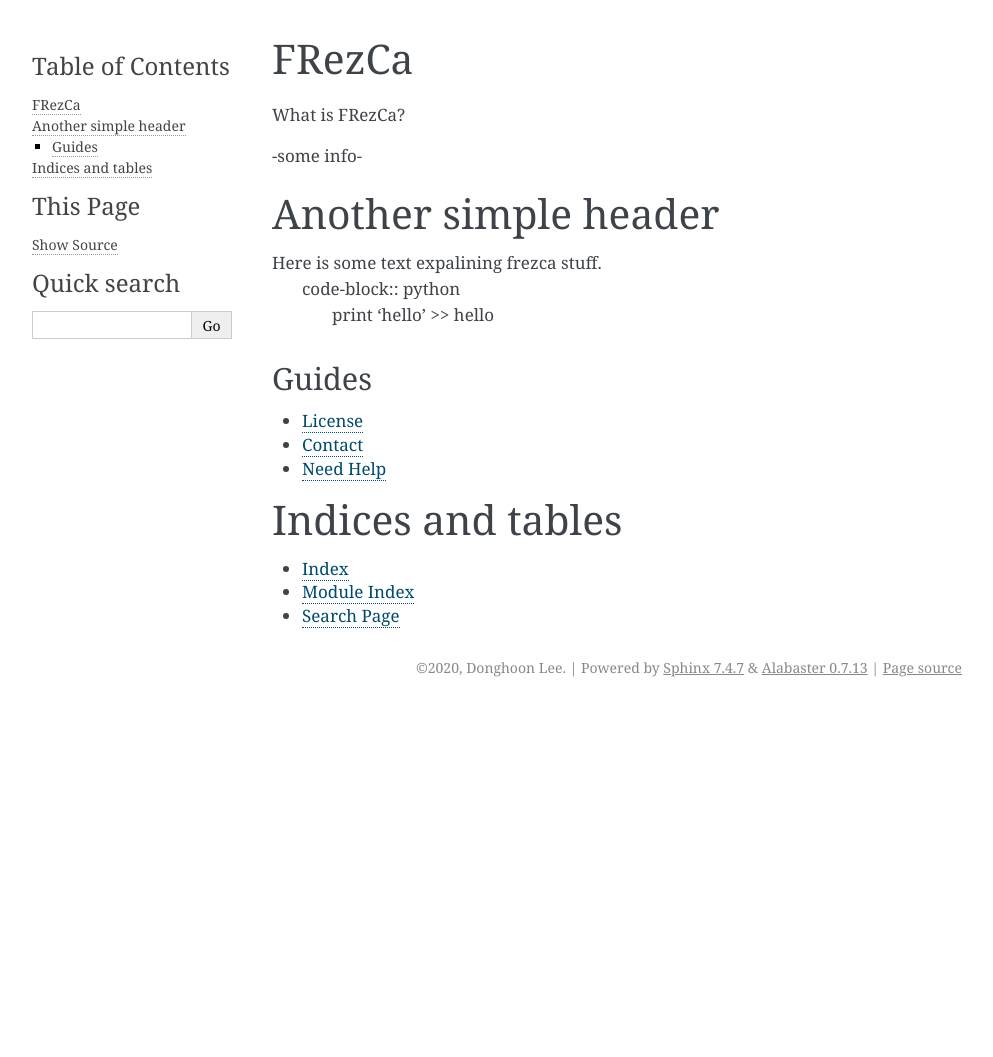
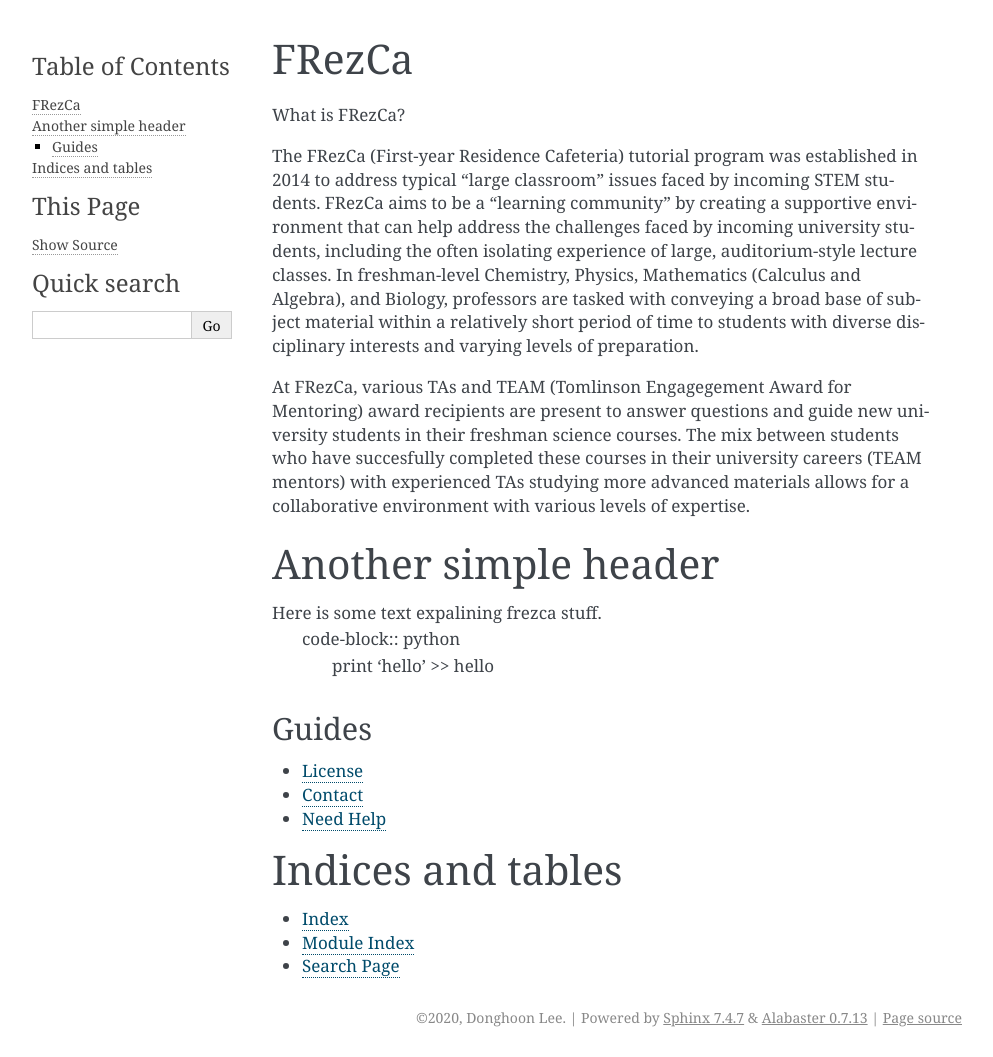
Before and after one commit to oulinyu/FRezCa-McGill, a Sphinx documentation site: the page built from docs/source/index.rst, in a window 1280 px wide. Shown: the whole page, without its empty margins (148-1141 px from the left). Built offline with Sphinx 7.4.7, drawn with Linux system fonts in a browser that asks for light colours; before the commit the page ends 900 px from its top, so only the background shows below that.

Commit message:
Update index.rst

```diff
--- a/docs/source/index.rst
+++ b/docs/source/index.rst
@@ -3,7 +3,9 @@
 
 What is FRezCa?
 
--some info-
+The FRezCa (First-year Residence Cafeteria) tutorial program was established in 2014 to address typical “large classroom” issues faced by incoming STEM students. FRezCa aims to be a “learning community” by creating a supportive environment that can help address the challenges faced by incoming university students, including the often isolating experience of large, auditorium-style lecture classes. In freshman-level Chemistry, Physics, Mathematics (Calculus and Algebra), and Biology, professors are tasked with conveying a broad base of subject material within a relatively short period of time to students with diverse disciplinary interests and varying levels of preparation.
+
+At FRezCa, various TAs and TEAM (Tomlinson Engagegement Award for Mentoring) award recipients are present to answer questions and guide new university students in their freshman science courses. The mix between students who have succesfully completed these courses in their university careers (TEAM mentors) with experienced TAs studying more advanced materials allows for a collaborative environment with various levels of expertise.
 
 Another simple header
 =====================
```
